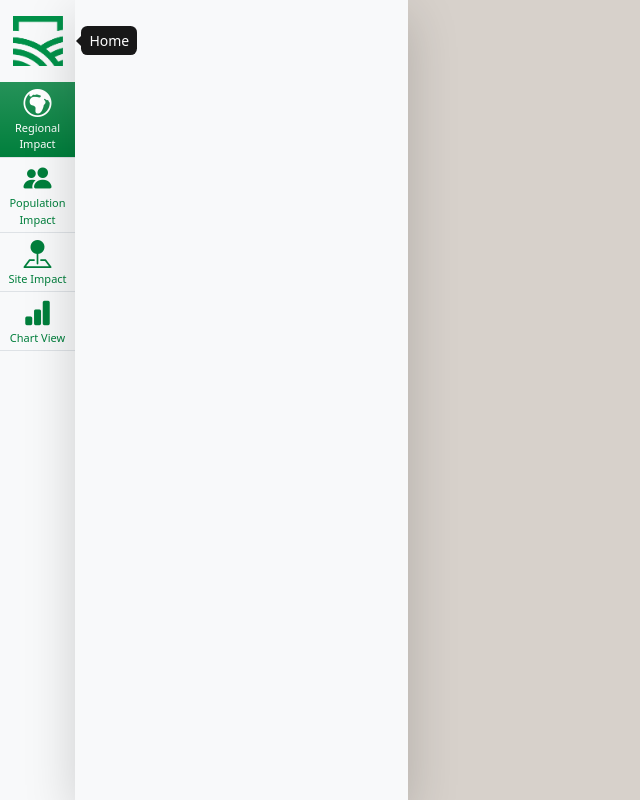
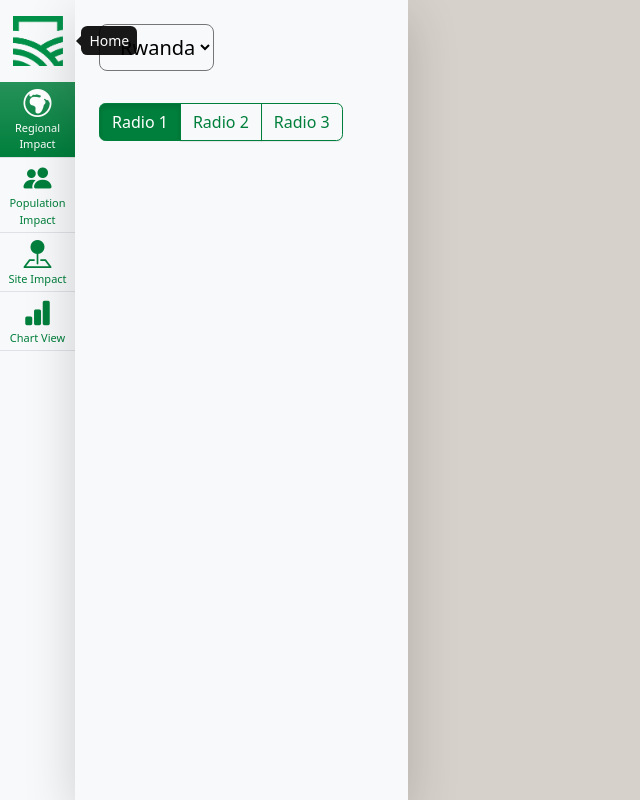
Before and after one commit to bridgestoprosperity/fika-map, a website built with Vite: page map/src/index.html in a window 1280 px wide. Shown: the whole page, without its empty margins (0-640 px from the left). Built offline with nearby package versions, Linux system fonts and the light colour scheme.

Commit message:
updating menus

```diff
--- a/map/src/index.html
+++ b/map/src/index.html
@@ -6,10 +6,10 @@
     <title>Fika Map Prototype</title>
   </head>
 
-  <main class="d-flex flex-nowrap" >
+  <main class="d-flex flex-nowrap">
     <div class="d-flex flex-column flex-shrink-0 bg-light" style="width: 75px">
       <a href="/" class="d-flex p-3 link-dark text-decoration-none align-items-center justify-content-center" title="Home" data-bs-toggle="tooltip" data-bs-placement="right">
-        <img src="./img/b2plogo.png" alt="icon" width="50px" height="50px">
+        <img src="./img/b2plogo.png" alt="icon" width="50px" height="50px" />
       </a>
       <ul class="nav nav-pills nav-flush flex-column mb-auto text-center">
         <li class="nav-item pt-0">
@@ -51,7 +51,30 @@
       </div> -->
     </div>
     <!-- <div class="b-example-divider b-example-vr"></div> -->
-    <div class="col-9 main-content bg-light shadow-lg" style="width: 333px"></div>
+    <div class="col-9 bg-light shadow-lg d-block align-items-start justify-content-center py-2 px-2" style="width: 333px">
+      <!-- <h1 class="text-center">Rwanda</h1> -->
+      <!-- bootstrap large button that is centered in div -->
+      <div>
+        <select class="country-select form-select-lg my-3 mx-3 bg-light" aria-label=".form-select-lg example">
+          <option selected>Rwanda</option>
+          <option value="1">Ethiopia</option>
+          <option value="2">Uganda</option>
+          <option value="3">Zambia</option>
+        </select>
+      </div>
+
+      <div class="btn-group my-3 mx-3" role="group" aria-label="Basic radio toggle button group">
+        <input type="radio" class="btn-check" name="btnradio" id="btnradio1" autocomplete="off" checked />
+        <label class="btn btn-outline-primary" for="btnradio1">Radio 1</label>
+
+        <input type="radio" class="btn-check" name="btnradio" id="btnradio2" autocomplete="off" />
+        <label class="btn btn-outline-primary" for="btnradio2">Radio 2</label>
+
+        <input type="radio" class="btn-check" name="btnradio" id="btnradio3" autocomplete="off" />
+        <label class="btn btn-outline-primary" for="btnradio3">Radio 3</label>
+      </div>
+    </div>
+    <!-- add a bootstrap slider  -->
   </main>
 
   <script type="module" src="./js/main.js"></script>
```
